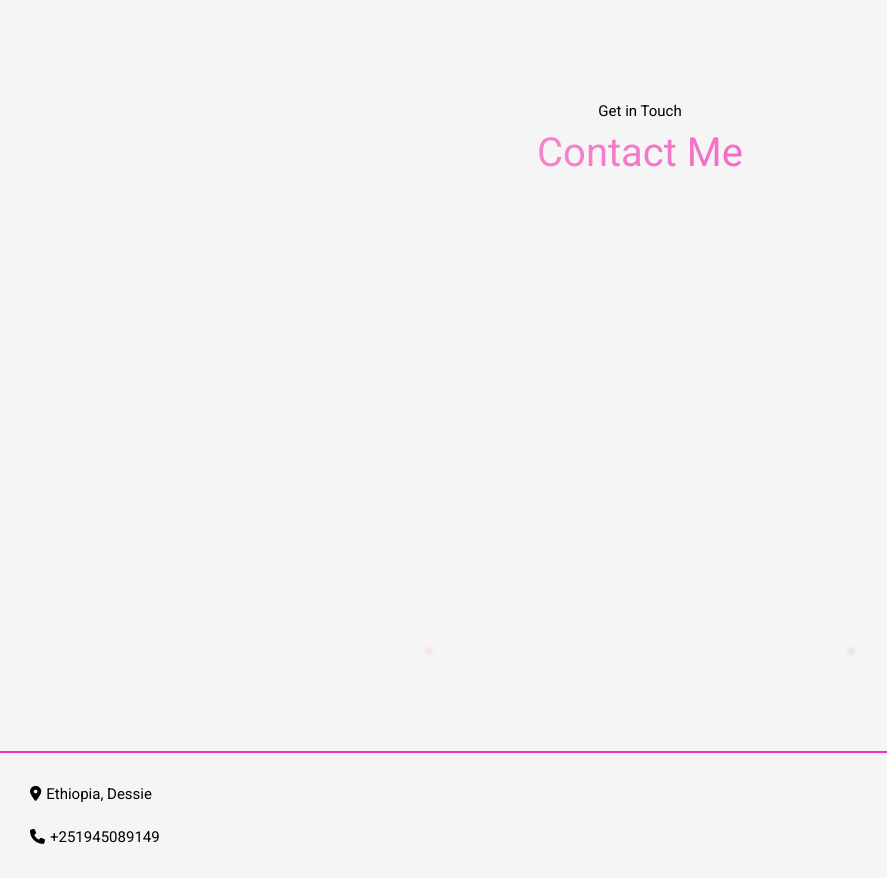
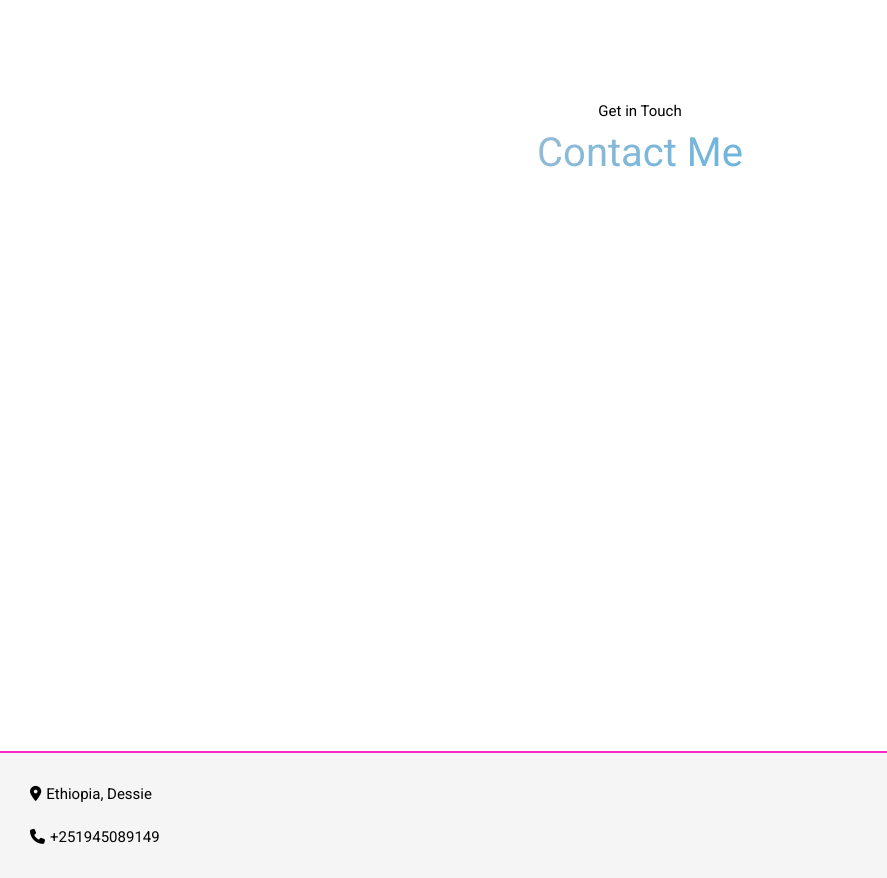
Before and after one commit to Ezedingashaw/Ezedin-Portfolio, a React (Vite) app: page / in a window 1280 px wide. Shown: the part 2840-3718 px from the top of the page, without its empty margins (0-887 px from the left). Built offline with nearby package versions, Linux system fonts and the light colour scheme; no server answers.

Commit message:
change background color

```diff
--- a/src/component/contact/contact.css
+++ b/src/component/contact/contact.css
@@ -5,6 +5,7 @@ section.contact{
     align-items: center;
     justify-content: center;
     padding: 10rem 3rem;
+    background: white
 }
 section.contact .contactCont{
     display: flex;
@@ -22,7 +23,7 @@ section.contact .contactText p.darkTheme{
 section.contact .contactText h2{
     font-size: 4rem;
     text-decoration: underline;
-    background: linear-gradient(-45deg,#f727ca, rgb(241, 202, 202));
+    background: linear-gradient(-45deg,#0ea5e9, rgb(241, 202, 202));
     background-clip: text;
     -webkit-text-fill-color: transparent;
 }
@@ -33,7 +34,7 @@ section.contact .linksCont{
     align-self: center;
 }
 section.contact .contactLinks{
-    border: 0.2rem solid rgba(255, 130, 228, 0.7);
+    border: 0.2rem solid rgba(14,165,233,0.3);
     display: flex;
     align-items: center;
     justify-content: space-between;
@@ -41,7 +42,7 @@ section.contact .contactLinks{
     padding: 1rem 4rem;
     border-radius: 3rem;
     background-color: white;
-    box-shadow: 0.2rem 0.2rem 1rem 0.01rem rgba(230, 5, 181, 0.7);
+    box-shadow: 0.2rem 0.2rem 1rem 0.01rem rgba(14,165,233,0.3);
 }
 section.contact .linksCont::before{
     content: '';
@@ -67,7 +68,7 @@ section.contact .linksCont:hover .contactLinks{
 }
 section.contact .linksCont::after{
     content: '';
-    background:   #7103cb;
+    background:   rgba(14,165,233,0.3);
     position: absolute;
     width: 0;
     height: 0;
@@ -77,7 +78,7 @@ section.contact .linksCont::after{
     transform: scale(1.02);
     border-top-right-radius: 3rem;
     border-bottom-right-radius: 3rem;
-    box-shadow: 0 0 0.5rem 0.1rem #7103cb;
+    box-shadow: 0 0 0.5rem 0.1rem rgba(14,165,233,0.3);
     transition: 0.3s width, 0.3s height;
 }
 section.contact .contactLinks a{
```
